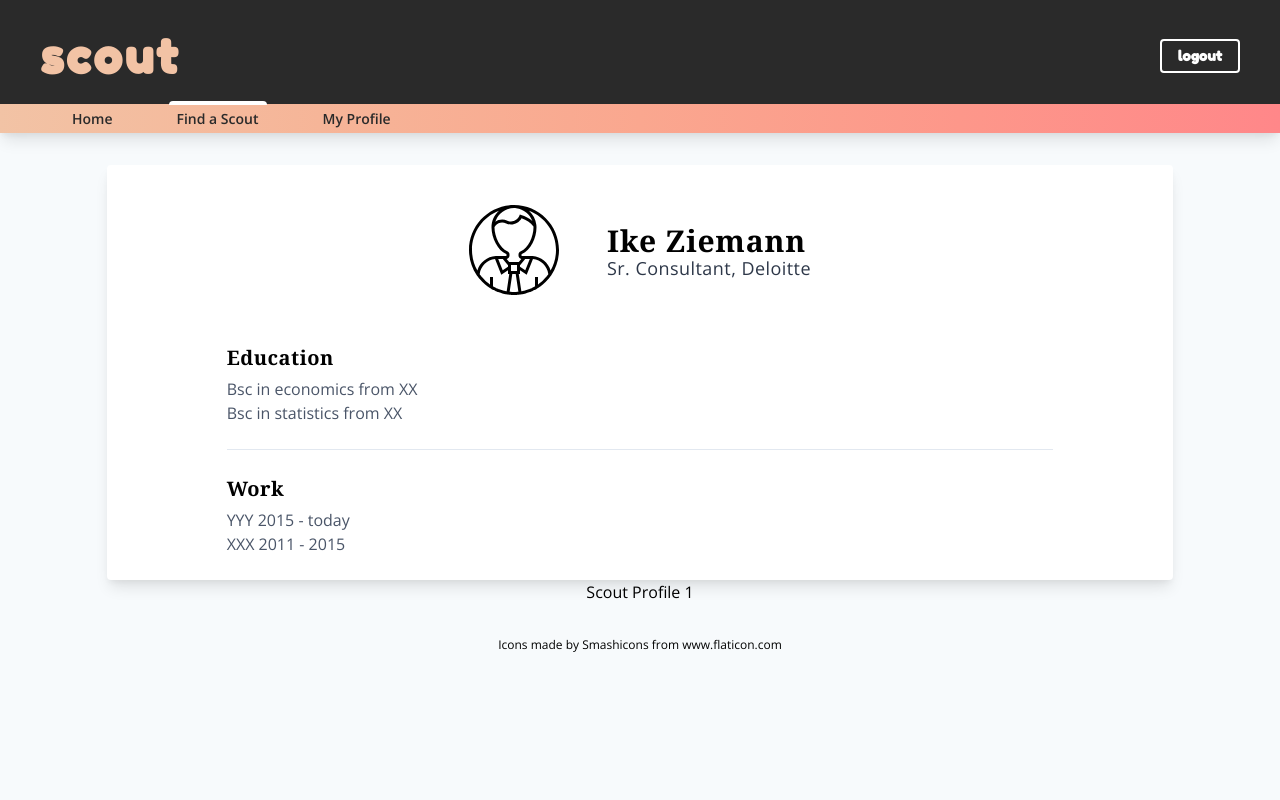
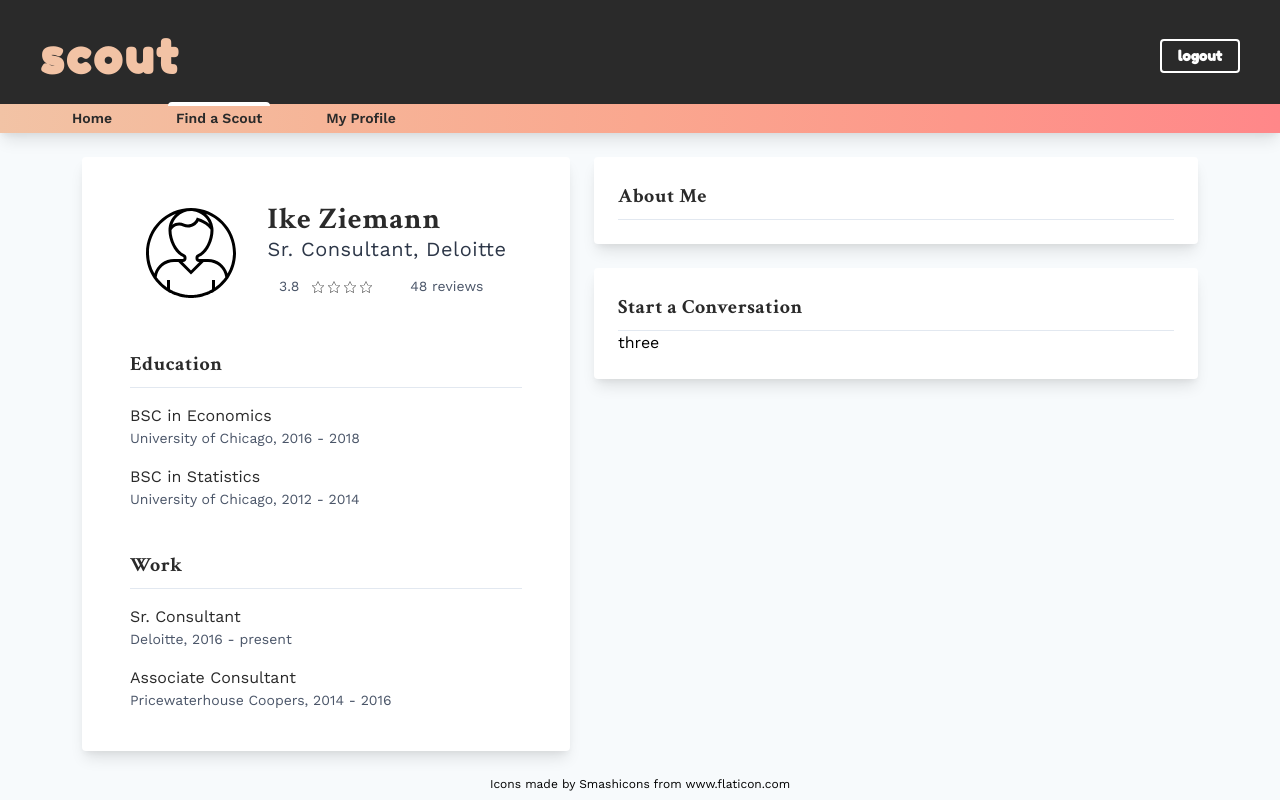
Before and after one commit to joseph-marques/scout, a React (Create React App) app in the folder frontend/: page /scouts/1 in a window 1280 px wide. Built offline with nearby package versions, Linux system fonts and the light colour scheme.

Commit message:
draft of profile page

```diff
--- a/frontend/package.json
+++ b/frontend/package.json
@@ -8,8 +8,10 @@
     "react-dom": "^16.12.0",
     "react-router-dom": "^5.1.2",
     "react-scripts": "3.4.0",
+    "typeface-crimson-text": "0.0.72",
     "typeface-fredoka-one": "0.0.72",
-    "typeface-open-sans": "0.0.75"
+    "typeface-open-sans": "0.0.75",
+    "typeface-work-sans": "0.0.72"
   },
   "scripts": {
     "build:style": "tailwindcss build src/styles/index.css -o src/styles/tailwind.css",
--- a/frontend/src/components/ExperienceSection.js
+++ b/frontend/src/components/ExperienceSection.js
@@ -1,20 +1,23 @@
 import React from 'react';
+import SectionHeader from './SectionHeader';
 
 function ExperienceSection(props) {
   const renderExperiences = () => {
     return props.experiences.map((experience, i) => {
       return (
-        <div className="text-gray-700" key={i}>
-          {experience}
+        <div key={i} className="my-4">
+          <p className="text-black">{experience.title}</p>
+          <p className="text-gray-700 text-sm">
+            {`${experience.institution}, ${experience.tenure}`}
+          </p>
         </div>
       );
     });
   };
+
   return (
     <div>
-      <div className="text-xl font-serif  font-bold tracking-wide pb-1">
-        {props.title}
-      </div>
+      <SectionHeader title={props.title} />
       {renderExperiences()}
     </div>
   );
--- a/frontend/src/components/ScoutCard.js
+++ b/frontend/src/components/ScoutCard.js
@@ -22,11 +22,11 @@ function ScoutCard(props) {
         <Card>
           <div className="flex items-center pb-4">
             <UserIcon
-              className="w-12 h-12 rounded-full mr-4"
+              className="w-12 h-12 rounded-full ml-2 mr-4"
               alt={`Avatar of ${props.scout.firstName} ${props.scout.lastName}`}
             />
             <div>
-              <div className="font-serif font-bold text-black text-xl">
+              <div className="font-serif font-bold text-black text-2xl">
                 {`${props.scout.firstName} ${props.scout.lastName}`}
               </div>
               <div className="text-gray-700 text-sm -my-1">
--- a/frontend/src/components/ScoutProfile.js
+++ b/frontend/src/components/ScoutProfile.js
@@ -1,28 +1,36 @@
 import React from 'react';
-import { ReactComponent as UserIcon } from '../icons/user-6.svg';
+import { ReactComponent as UserIcon } from '../icons/user-4.svg';
 import Card from './Card';
 import ExperienceSection from './ExperienceSection';
+import SectionHeader from './SectionHeader';
+import Rating from './Rating';
 
 function ScoutProfile(props) {
   return (
-    <div className="flex flex-col w-full py-8 content-center justify-center items-center">
-      <div className="w-10/12">
+    <div className="flex justify-center m-3">
+      <div className="w-1/2 p-3 max-w-lg">
         <Card>
-          <div className="flex content-center justify-center items-center mt-4 mb-12">
-            <UserIcon className="mr-12" height={90} width={90} />
-            <div>
-              <div className="text-3xl font-serif -mb-2 font-bold tracking-wide">{`${props.firstName} ${props.lastName}`}</div>
-              <div className="text-lg tracking-wide text-gray-800">
-                {`${props.role.title}, ${props.role.institution}`}
+          <div className="flex content-center justify-center items-center p-4">
+            <UserIcon className="mr-8" height={90} width={90} />
+            <div className="flex flex-col justify-start">
+              <p className="text-3xl font-serif text-black font-bold tracking-wide -mb-2">
+                {`${props.firstName} ${props.lastName}`}
+              </p>
+              <p className="text-xl tracking-wide text-gray-800">
+                {`${props.currentRole.title}, ${props.currentRole.institution}`}
+              </p>
+              <div className="my-3">
+                <Rating {...props.reviews} />
               </div>
             </div>
           </div>
-          <div className="px-24">
+          <br />
+          <div className="px-6">
             <ExperienceSection
               title={'Education'}
               experiences={props.experience.education}
             />
-            <hr className="my-6" />
+            <br className="my-6" />
             <ExperienceSection
               title={'Work'}
               experiences={props.experience.work}
@@ -30,8 +38,17 @@ function ScoutProfile(props) {
           </div>
         </Card>
       </div>
-
-      <h1>{`Scout Profile ${props.id}`}</h1>
+      <div className="w-1/2 p-3">
+        <Card>
+          <SectionHeader title={'About Me'} />
+          <p>{props.bio}</p>
+        </Card>
+        <br />
+        <Card>
+          <SectionHeader title={'Start a Conversation'} />
+          three
+        </Card>
+      </div>
     </div>
   );
 }
--- a/frontend/src/components/ScoutProfileContainer.js
+++ b/frontend/src/components/ScoutProfileContainer.js
@@ -8,9 +8,10 @@ function ScoutProfileContainer() {
     id,
     firstName: 'Ike',
     lastName: 'Ziemann',
-    role: {
+    currentRole: {
       title: 'Sr. Consultant',
-      institution: 'Deloitte'
+      institution: 'Deloitte',
+      tenure: '2016 - present'
     },
     skills: ['Consulting Interviews', 'Business', 'Management Consulting'],
     reviews: {
@@ -18,8 +19,30 @@ function ScoutProfileContainer() {
       count: 48
     },
     experience: {
-      education: ['Bsc in economics from XX', 'Bsc in statistics from XX'],
-      work: ['YYY 2015 - today', 'XXX 2011 - 2015']
+      education: [
+        {
+          title: 'BSC in Economics',
+          institution: 'University of Chicago',
+          tenure: '2016 - 2018'
+        },
+        {
+          title: 'BSC in Statistics',
+          institution: 'University of Chicago',
+          tenure: '2012 - 2014'
+        }
+      ],
+      work: [
+        {
+          title: 'Sr. Consultant',
+          institution: 'Deloitte',
+          tenure: '2016 - present'
+        },
+        {
+          title: 'Associate Consultant',
+          institution: 'Pricewaterhouse Coopers',
+          tenure: '2014 - 2016'
+        }
+      ]
     }
   };
 
--- /dev/null
+++ b/frontend/src/components/SectionHeader.js
@@ -0,0 +1,15 @@
+import React, { Fragment } from 'react';
+
+function SectionHeader({ title }) {
+  return (
+    <Fragment>
+      <p className="text-xl text-black font-serif  font-bold tracking-wide -mb-4">
+        {title}
+      </p>
+      <br />
+      <hr />
+    </Fragment>
+  );
+}
+
+export default SectionHeader;
--- a/frontend/src/index.js
+++ b/frontend/src/index.js
@@ -6,5 +6,7 @@ import './styles/tailwind.css';
 
 require('typeface-fredoka-one');
 require('typeface-open-sans');
+require('typeface-crimson-text');
+require('typeface-work-sans');
 
 ReactDOM.render(<App />, document.getElementById('root'));
--- a/frontend/tailwind.config.js
+++ b/frontend/tailwind.config.js
@@ -5,7 +5,8 @@ module.exports = {
     extend: {
       fontFamily: {
         logo: ['Fredoka One', 'sans-serif'],
-        sans: ['Open Sans', ...defaultTheme.fontFamily.sans]
+        serif: ['Crimson Text', ...defaultTheme.fontFamily.serif],
+        sans: ['Work Sans', ...defaultTheme.fontFamily.sans]
       },
       colors: {
         primary: '#FF8789',
```
Also changed, not shown: frontend/index.html (deleted, +0 -8 lines), frontend/src/styles/tailwind.css, 1 other file (tests, documents, lock files or other folders).
